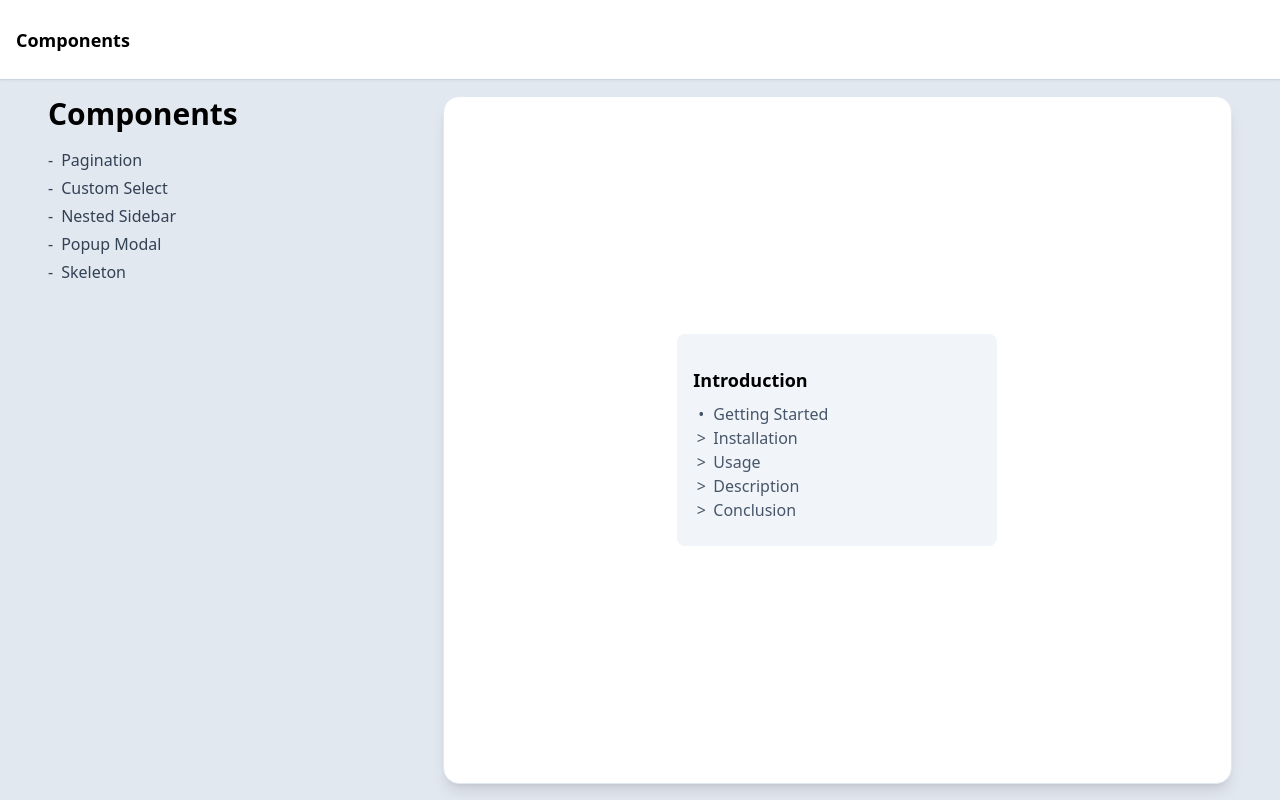
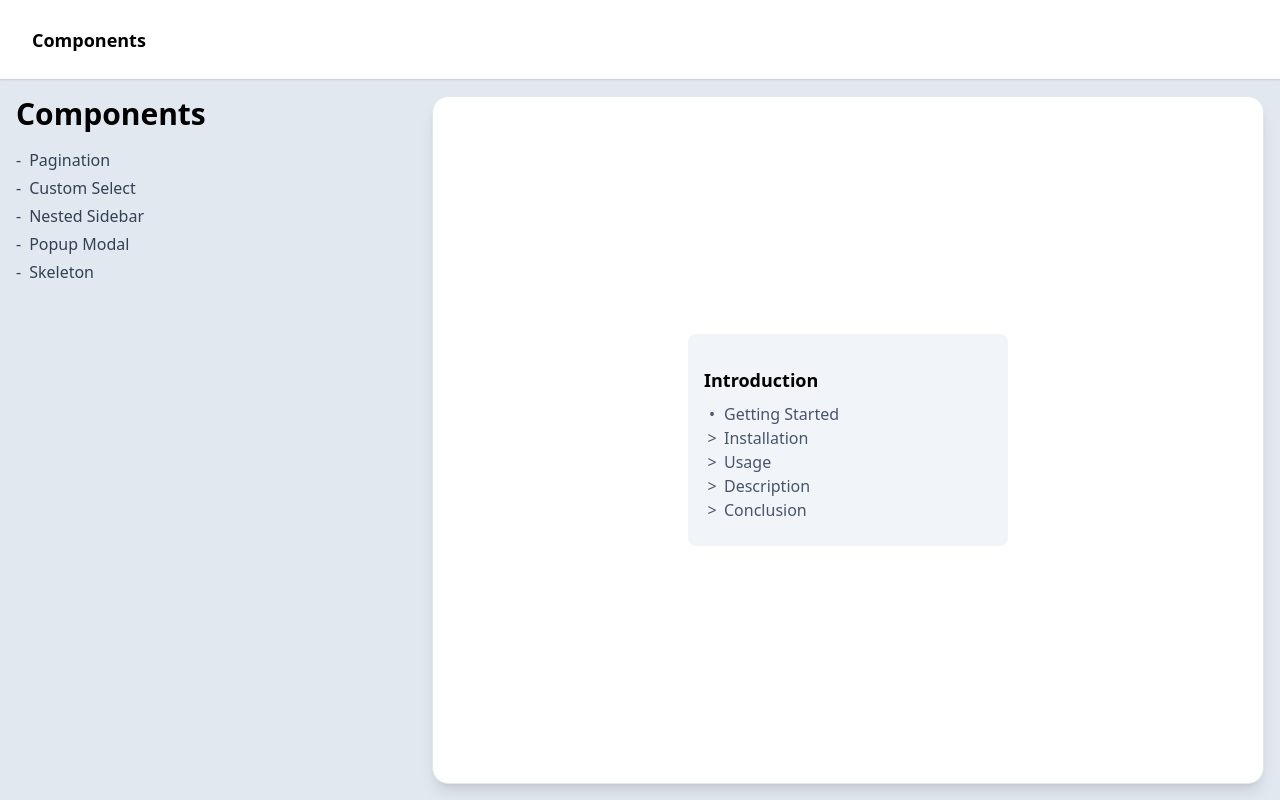
Before and after one commit to thecloer/react-components, a React (Vite) app: page /react-components/nested-sidebar in a window 1280 px wide. Built offline with nearby package versions, Linux system fonts and the light colour scheme.

Commit message:
UPDATE: container padding

```diff
--- a/src/components/Header.tsx
+++ b/src/components/Header.tsx
@@ -6,7 +6,7 @@ const Header = () => {
     { to: '/', title: 'Components' },
   ];
   return (
-    <header className='center min-h-[5rem] w-screen border-b border-b-slate-300 bg-white py-2 shadow-sm'>
+    <header className='center min-h-[5rem] w-screen border-b border-b-slate-300 bg-white py-2 px-4 shadow-sm'>
       <nav className='container'>
         <ul className='flex gap-4'>
           {menus.map((menu) => (
--- a/src/layouts/AppLayout.tsx
+++ b/src/layouts/AppLayout.tsx
@@ -6,7 +6,7 @@ function AppLayout() {
   return (
     <div className='flex min-h-screen flex-col bg-slate-200'>
       <Header />
-      <div className='container mx-auto grow basis-1 px-12 py-4'>
+      <div className='container mx-auto grow basis-1 py-4 px-4'>
         <div className='full flex'>
           <aside className='hidden w-1/3 pr-6 sm:block'>
             <Sidebar />
```
